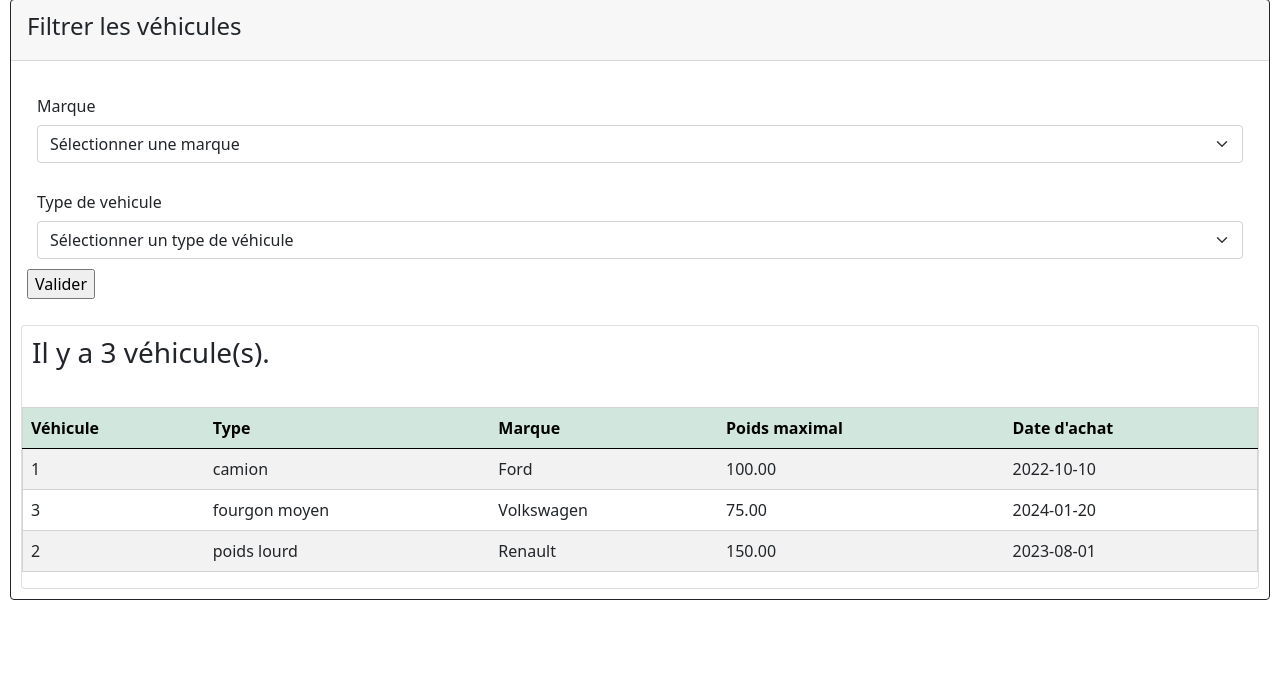
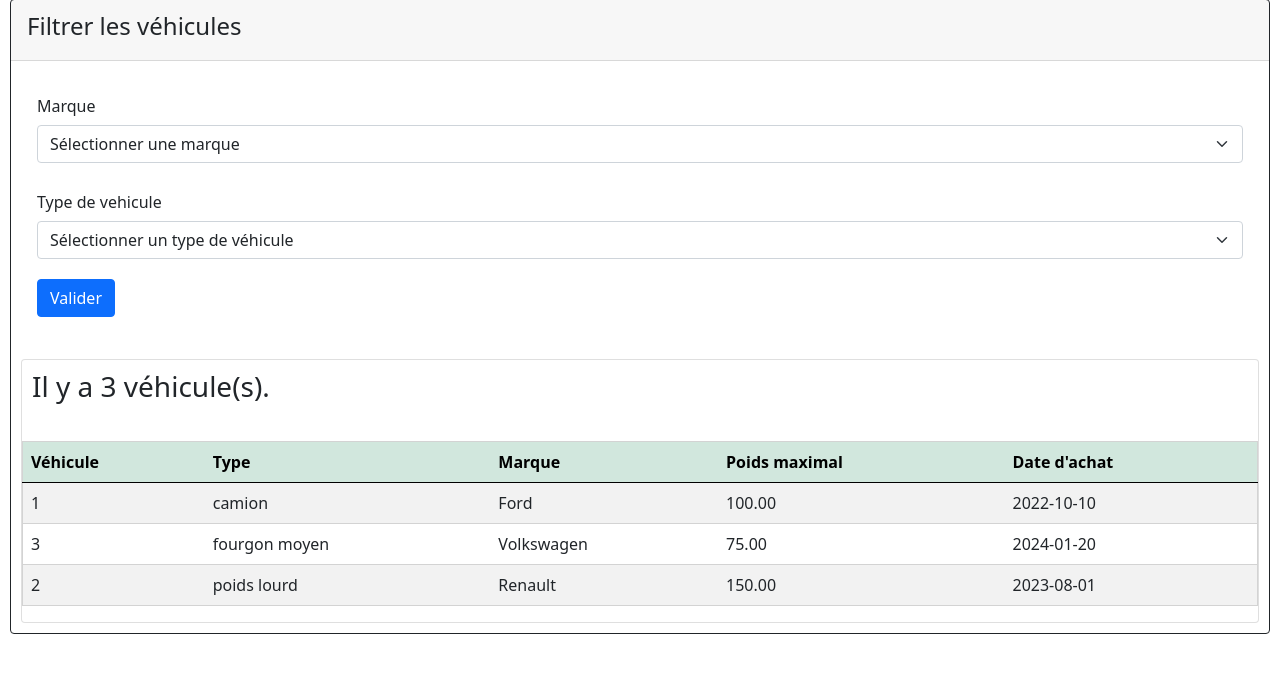
Before and after one commit to Suzdeloffre/SAE3-7, a Flask app: page /vehicule/etat in a window 1280 px wide. Shown: the part 107-780 px from the top of the page. Run offline with Flask 3, Linux system fonts and the light colour scheme; data comes from the database, SQL or seed files in the repository; data that the repository does not hold is empty; some libraries are stand-ins or nearby versions.

Commit message:
ajout etat vehicule

```diff
--- a/sae.04/templates/vehicule/vehicule_etat.html
+++ b/sae.04/templates/vehicule/vehicule_etat.html
@@ -6,7 +6,8 @@
 
 {% block body %}
     <h3>Etat des véhicules</h3>
-    <form method="post" action="/benne/etat">
+    <form method="post" action="/vehicule/etat">
+
         <div class="card border-dark mb-3"  style="max-width: 100%;margin: 10px">
             <div class="card-header">
                 <legend> Filtrer les véhicules</legend>
@@ -37,7 +38,7 @@
                             </select>
                         </div>
                      </div>
-                <input type="submit" value="Valider" name="Valider">
+                <input class="btn btn-primary mb-3" style="margin:10px" type="submit" value="Valider" name="Valider">
             </fieldset>
         </div>
     </form>
```
